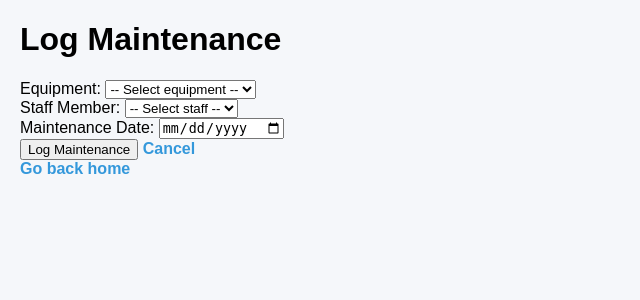
After one commit to lg3878/db_project, a Flask app: page /add_maintenance in a window 1280 px wide. The commit adds this page. Shown: the top 300 px of the page, without its empty margins (0-640 px from the left). Run offline with Flask 3, Linux system fonts and the light colour scheme; data that the repository does not hold is empty.

Commit message:
Create and Read operations on Maintenance logs

```diff
--- a/app.py
+++ b/app.py
@@ -1224,5 +1224,96 @@ def delete_payment(payment_id):
     return redirect('/payments')
 
 
+"""
+Maintenance
+"""
+
+def get_all_maintenance():
+    cursor = db.cursor(dictionary=True)
+    query = """
+        SELECT
+            m.maintenance_id,
+            m.maintenance_date,
+            e.equipment_id,
+            e.equipment_name,
+            s.staff_id,
+            s.name AS staff_name,
+            s.role AS staff_role
+        FROM maintenance m
+        JOIN equipment e ON m.equipment_id = e.equipment_id
+        JOIN staff s ON m.staff_id = s.staff_id
+        ORDER BY m.maintenance_date DESC
+    """
+    cursor.execute(query)
+    result = cursor.fetchall()
+    cursor.close()
+    return result
+
+
+@app.route('/maintenance')
+def maintenance():
+    all_maintenance = get_all_maintenance()
+    # Build unique equipment and staff lists for filter dropdowns
+    equipment_seen = {}
+    staff_seen = {}
+    for row in all_maintenance:
+        equipment_seen[row['equipment_id']] = row['equipment_name']
+        staff_seen[row['staff_id']] = row['staff_name']
+    return render_template(
+        'maintenance.html',
+        name='Maintenance',
+        rows=all_maintenance,
+        equipment_map=equipment_seen,
+        staff_map=staff_seen
+    )
+
+
+@app.route('/add_maintenance', methods=['GET', 'POST'])
+@app.route('/add_maintenance/<int:equipment_id>', methods=['GET', 'POST'])
+def add_maintenance(equipment_id=None):
+    cursor = db.cursor(dictionary=True)
+
+    if request.method == 'POST':
+        eq_id = request.form.get('equipment_id')
+        staff_id = request.form.get('staff_id')
+        maintenance_date = request.form.get('maintenance_date')
+
+        try:
+            cursor.execute("""
+                INSERT INTO maintenance (equipment_id, staff_id, maintenance_date)
+                VALUES (%s, %s, %s)
+            """, (eq_id, staff_id, maintenance_date))
+            db.commit()
+            cursor.close()
+            # Return to equipment page if we came from there, otherwise maintenance list
+            came_from = request.form.get('came_from')
+            if came_from == 'equipment_page':
+                return redirect(f'/equipment_page/{eq_id}')
+            return redirect('/maintenance')
+        except Error as e:
+            db.rollback()
+            cursor.close()
+            return f"Error logging maintenance: {str(e)} <a href='/add_maintenance'>Go back</a>"
+
+    cursor.execute("SELECT equipment_id, equipment_name FROM equipment ORDER BY equipment_name")
+    all_equipment = cursor.fetchall()
+
+    cursor.execute("""
+        SELECT staff_id, name, role FROM staff
+        WHERE status = 'Active'
+        ORDER BY name
+    """)
+    all_staff = cursor.fetchall()
+    cursor.close()
+
+    return render_template(
+        'add_maintenance.html',
+        name='Log Maintenance',
+        all_equipment=all_equipment,
+        all_staff=all_staff,
+        preselected_equipment_id=equipment_id
+    )
+
+
 if __name__=="__main__":
     app.run(host="0.0.0.0", debug=True)
--- /dev/null
+++ b/templates/add_maintenance.html
@@ -0,0 +1,42 @@
+{% extends 'layout.html' %}
+{% block content %}
+<h1>Log Maintenance</h1>
+
+<form method="POST">
+    <!-- Hidden field so the route knows where to redirect after submit -->
+    <input type="hidden" name="came_from"
+           value="{{ 'equipment_page' if preselected_equipment_id else 'maintenance' }}">
+
+    <label>Equipment:
+        <select name="equipment_id" required>
+            <option value="">-- Select equipment --</option>
+            {% for item in all_equipment %}
+            <option value="{{ item.equipment_id }}"
+                {% if preselected_equipment_id == item.equipment_id %}selected{% endif %}>
+                {{ item.equipment_name }}
+            </option>
+            {% endfor %}
+        </select>
+    </label><br>
+
+    <label>Staff Member:
+        <select name="staff_id" required>
+            <option value="">-- Select staff --</option>
+            {% for s in all_staff %}
+            <option value="{{ s.staff_id }}">{{ s.name }} ({{ s.role }})</option>
+            {% endfor %}
+        </select>
+    </label><br>
+
+    <label>Maintenance Date:
+        <input type="date" name="maintenance_date" required>
+    </label><br>
+
+    <button type="submit">Log Maintenance</button>
+    {% if preselected_equipment_id %}
+        <a href="/equipment_page/{{ preselected_equipment_id }}">Cancel</a>
+    {% else %}
+        <a href="/maintenance">Cancel</a>
+    {% endif %}
+</form>
+{% endblock %}
--- a/templates/equipment_page.html
+++ b/templates/equipment_page.html
@@ -9,6 +9,8 @@
    onclick="return confirm('Delete this equipment and all its maintenance records?')">Delete</a>
 
 <h2>Maintenance History</h2>
+<a href="/add_maintenance/{{ e.equipment_id }}">+ Log Maintenance</a>
+
 {% if e.maintenance_id %}
 <table>
     <thead>
```
Also changed, not shown: templates/index.html (+6 -1 lines), templates/maintenance.html (added, +63 -0 lines).
